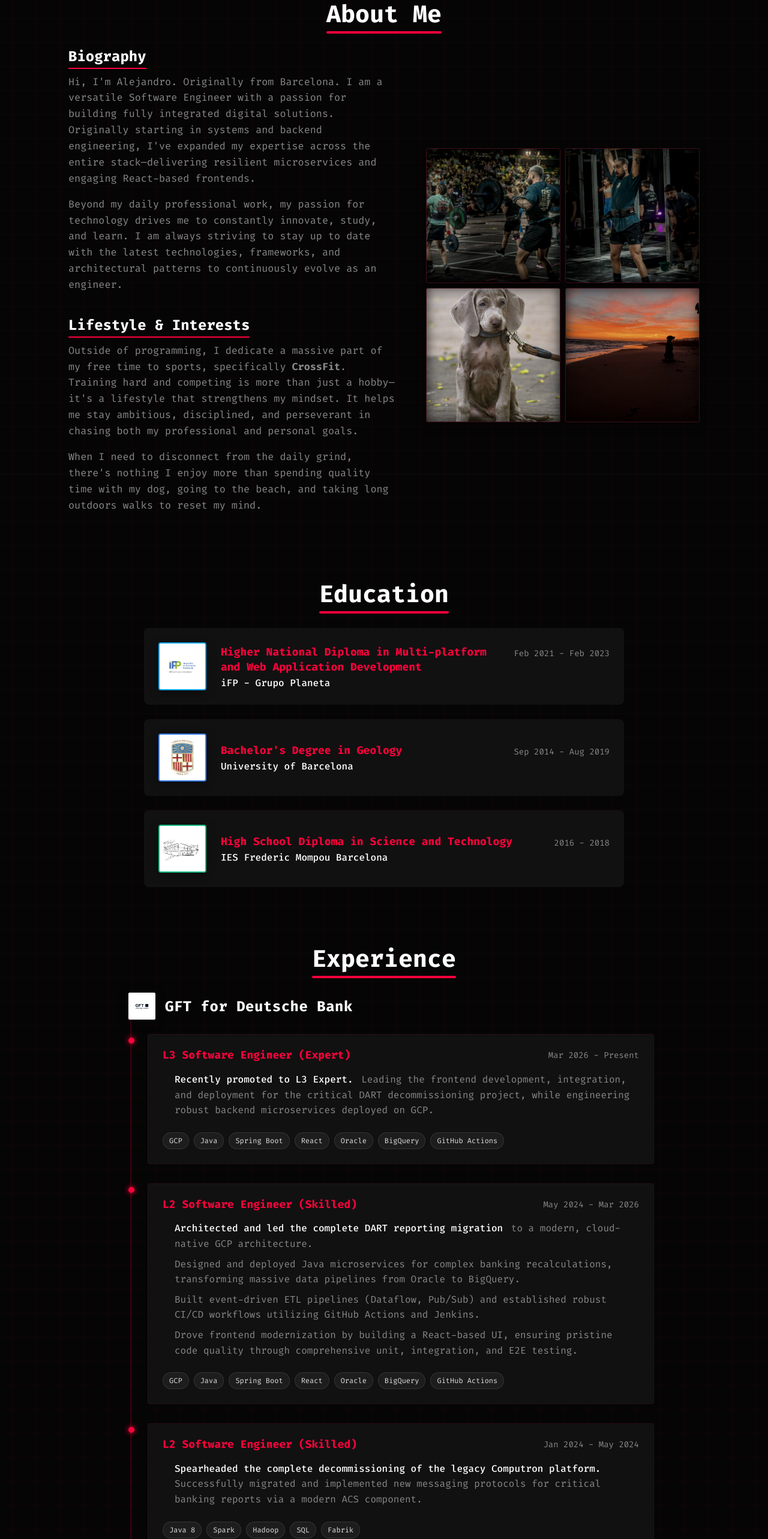
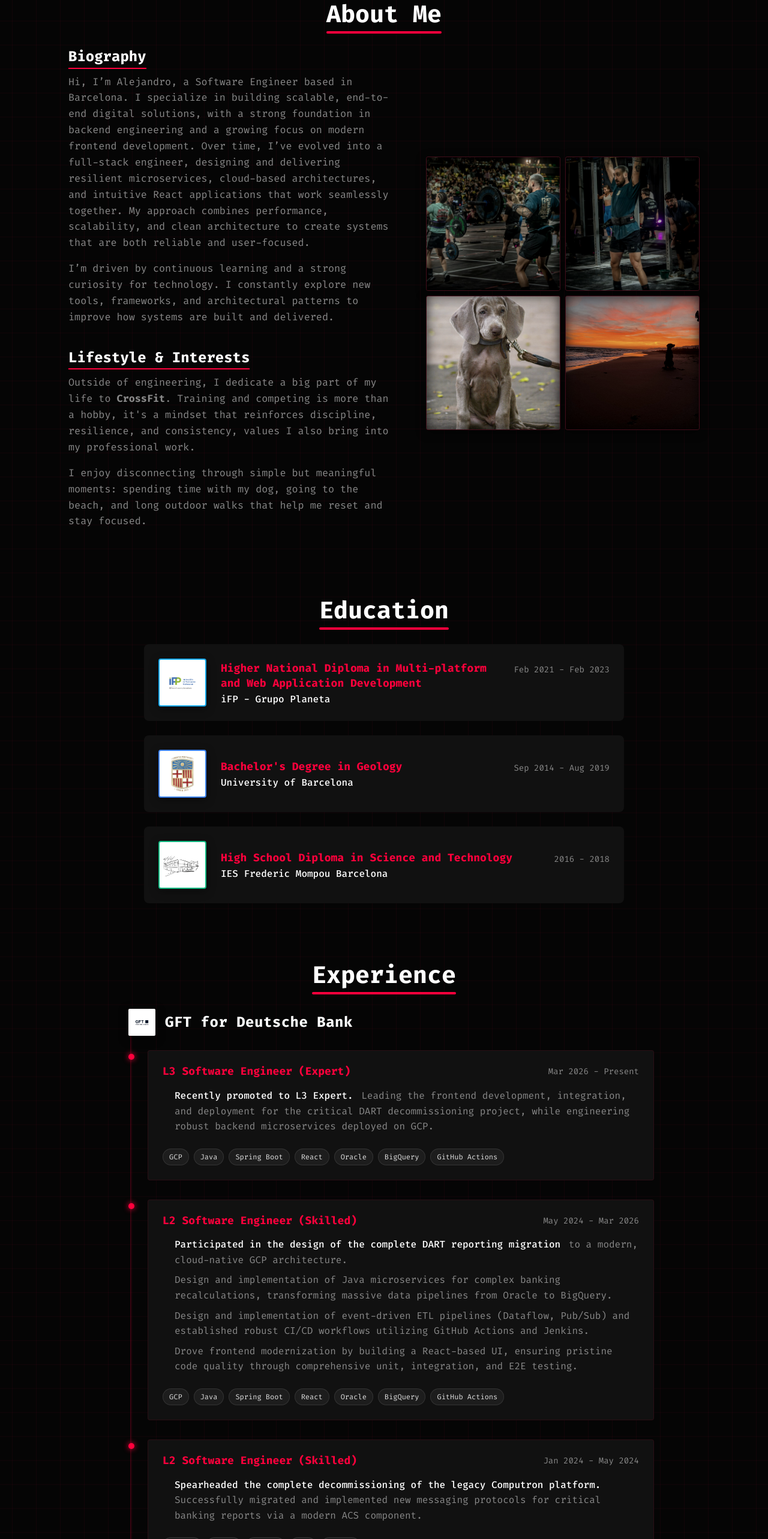
Before and after one commit to Siralexisstar/my-html-csv, a React (Vite) app in the folder cv-portfolio/: page / in a window 1280 px wide. Shown: the part 820-3386 px from the top of the page at 60% size. Built offline with nearby package versions, Linux system fonts and the light colour scheme.

Commit message:
Fixing information

```diff
--- a/cv-portfolio/src/components/sections/About.jsx
+++ b/cv-portfolio/src/components/sections/About.jsx
@@ -10,24 +10,23 @@ export const About = () => {
           <div className="about__bio">
             <h3 className="about__subheading">Biography</h3>
             <p>
-              Hi, I'm Alejandro. Originally from Barcelona. I am a versatile Software Engineer with a passion for building
-              fully integrated digital solutions.
-              Originally starting in systems and backend engineering,
-              I've expanded my expertise across the entire stack—delivering resilient microservices and engaging React-based frontends.
+              Hi, I’m Alejandro, a Software Engineer based in Barcelona.
+              I specialize in building scalable, end-to-end digital solutions, with a strong foundation in backend engineering and a growing focus on modern frontend development.
+              Over time, I’ve evolved into a full-stack engineer, designing and delivering resilient microservices, cloud-based architectures, and intuitive React applications that work seamlessly together.
+              My approach combines performance, scalability, and clean architecture to create systems that are both reliable and user-focused.
             </p>
             <p>
-              Beyond my daily professional work, my passion for technology drives me to constantly innovate, study, and learn.
-              I am always striving to stay up to date with the latest technologies, frameworks, and architectural patterns to continuously evolve as an engineer.
+              I’m driven by continuous learning and a strong curiosity for technology. I constantly explore new tools, frameworks, and architectural patterns to improve how systems are built and delivered.
             </p>
           </div>
           <div className="about__interests">
             <h3 className="about__subheading">Lifestyle & Interests</h3>
             <p>
-              Outside of programming, I dedicate a massive part of my free time to sports, specifically <strong>CrossFit</strong>.
-              Training hard and competing is more than just a hobby—it's a lifestyle that strengthens my mindset. It helps me stay ambitious, disciplined, and perseverant in chasing both my professional and personal goals.
+              Outside of engineering, I dedicate a big part of my life to <strong>CrossFit</strong>.
+              Training and competing is more than a hobby, it's a mindset that reinforces discipline, resilience, and consistency, values I also bring into my professional work.
             </p>
             <p>
-              When I need to disconnect from the daily grind, there's nothing I enjoy more than spending quality time with my dog, going to the beach, and taking long outdoors walks to reset my mind.
+              I enjoy disconnecting through simple but meaningful moments: spending time with my dog, going to the beach, and long outdoor walks that help me reset and stay focused.
             </p>
           </div>
         </div>
--- a/cv-portfolio/src/components/sections/Experience.jsx
+++ b/cv-portfolio/src/components/sections/Experience.jsx
@@ -24,9 +24,9 @@ export const Experience = () => {
           duration: 'May 2024 - Mar 2026',
           location: 'Sant Cugat del Vallès, Catalonia, Spain',
           description: [
-            '**Architected and led the complete DART reporting migration** to a modern, cloud-native GCP architecture.',
-            'Designed and deployed Java microservices for complex banking recalculations, transforming massive data pipelines from Oracle to BigQuery.',
-            'Built event-driven ETL pipelines (Dataflow, Pub/Sub) and established robust CI/CD workflows utilizing GitHub Actions and Jenkins.',
+            '**Participated in the design of the complete DART reporting migration** to a modern, cloud-native GCP architecture.',
+            'Design and implementation of Java microservices for complex banking recalculations, transforming massive data pipelines from Oracle to BigQuery.',
+            'Design and implementation of event-driven ETL pipelines (Dataflow, Pub/Sub) and established robust CI/CD workflows utilizing GitHub Actions and Jenkins.',
             'Drove frontend modernization by building a React-based UI, ensuring pristine code quality through comprehensive unit, integration, and E2E testing.'
           ],
           technologies: ['GCP', 'Java', 'Spring Boot', 'React', 'Oracle', 'BigQuery', 'GitHub Actions']
--- a/cv-portfolio/src/components/sections/Skills.jsx
+++ b/cv-portfolio/src/components/sections/Skills.jsx
@@ -9,58 +9,63 @@ export const Skills = () => {
     {
       name: 'Programming Languages',
       skills: [
-        { name: 'Java', level: 90 },
-        { name: 'JavaScript', level: 85 },
-        { name: 'SQL / PLSQL', level: 80 },
-        { name: 'Python', level: 60 }
+        { name: 'Java', level: 85 },
+        { name: 'JavaScript', level: 60 },
+        { name: 'TypeScript', level: 60 },
+        { name: 'Python', level: 50 },
+        { name: 'SQL / PLSQL', level: 40 },
+        { name: 'HTML', level: 90 },
+        { name: 'CSS', level: 80 },
       ]
     },
     {
       name: 'DDBB',
       skills: [
-        { name: 'Oracle', level: 85 },
-        { name: 'MySQL / PostgreSQL', level: 80 },
-        { name: 'BigQuery', level: 75 }
+        { name: 'Oracle', level: 60 },
+        { name: 'MySQL / PostgreSQL', level: 60 },
+        { name: 'MongoDB', level: 40 },
+        { name: 'BigQuery', level: 80 }
       ]
     },
     {
       name: 'Back-End Frameworks',
       skills: [
-        { name: 'Spring Boot', level: 90 },
-        { name: 'Spring Batch', level: 85 },
-        { name: 'Spring MVC', level: 80 }
+        { name: 'Spring Boot', level: 70 },
+        { name: 'Spark', level: 60 },
+        { name: 'Spring WebFlux', level: 50 },
       ]
     },
     {
       name: 'Front-End',
       skills: [
-        { name: 'React', level: 80 },
-        { name: 'HTML5 / CSS3', level: 85 },
+        { name: 'React', level: 70 },
         { name: 'Thymeleaf', level: 70 }
       ]
     },
     {
       name: 'Infrastructure & Containers',
       skills: [
-        { name: 'Docker', level: 75 },
-        { name: 'Kubernetes (GKE)', level: 65 },
-        { name: 'Networking / Routing', level: 80 }
+        { name: 'Docker', level: 50 },
+        { name: 'Kubernetes (GKE)', level: 20 },
+        { name: 'OpenShift', level: 20 },
+        { name: 'RabbitMQ', level: 50 }
       ]
     },
     {
       name: 'DevOps & Cloud',
       skills: [
-        { name: 'GCP (Dataflow, Pub/Sub)', level: 80 },
-        { name: 'GitHub Actions / Jenkins', level: 80 },
-        { name: 'CI/CD Pipelines', level: 85 }
+        { name: 'Google Cloud Platform', level: 50 },
+        { name: 'GitHub Actions / Jenkins', level: 30 },
+        { name: 'CI/CD Pipelines', level: 40 }
       ]
     },
     {
       name: 'Testing',
       skills: [
-        { name: 'JUnit / Mockito', level: 85 },
-        { name: 'Cucumber (Integration)', level: 75 },
-        { name: 'TDD', level: 80 }
+        { name: 'JUnit', level: 60 },
+        { name: 'Mockito', level: 40 },
+        { name: 'Cucumber (Integration)', level: 40 },
+        { name: 'Postman', level: 80 },
       ]
     }
   ];
```
